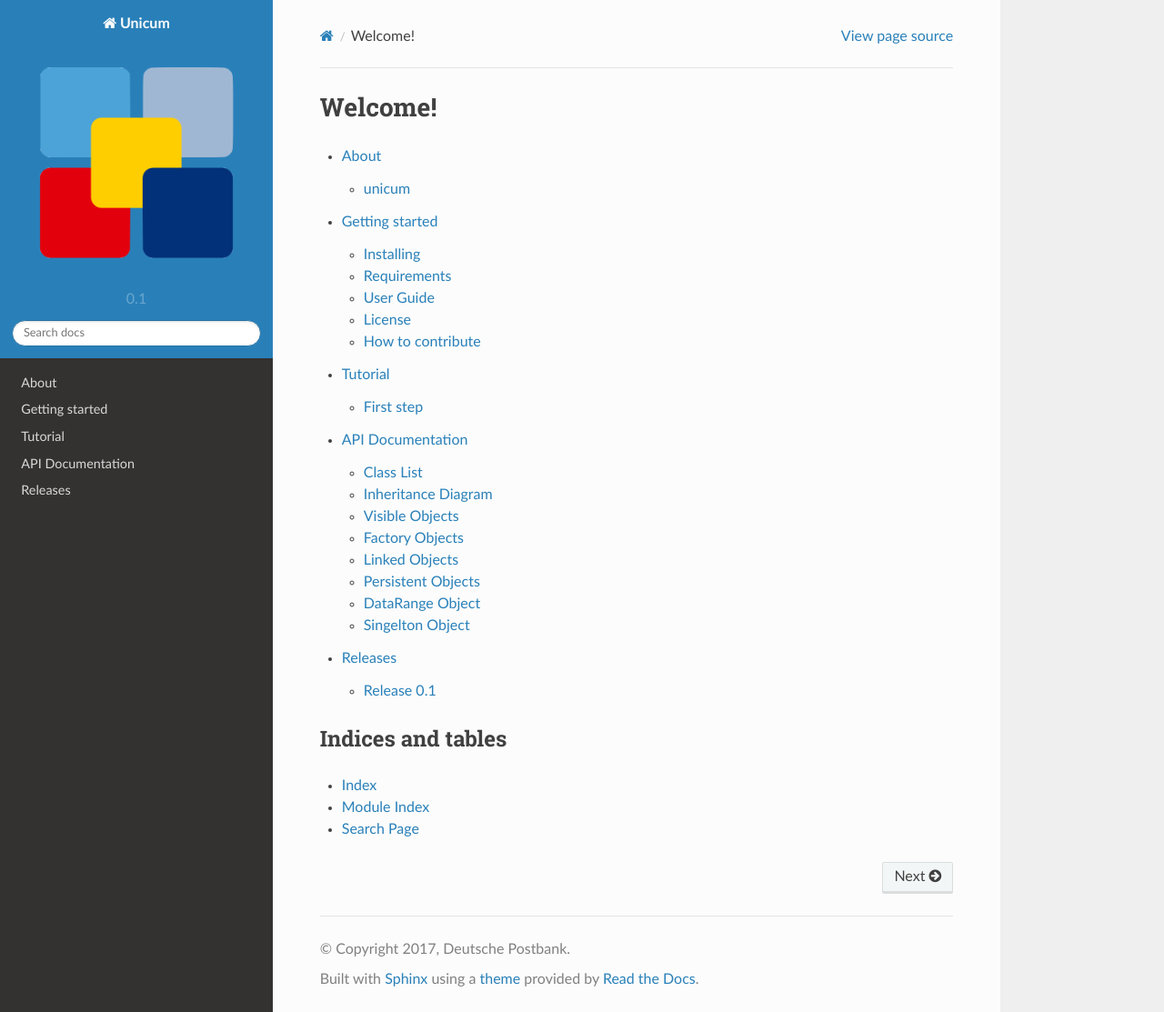
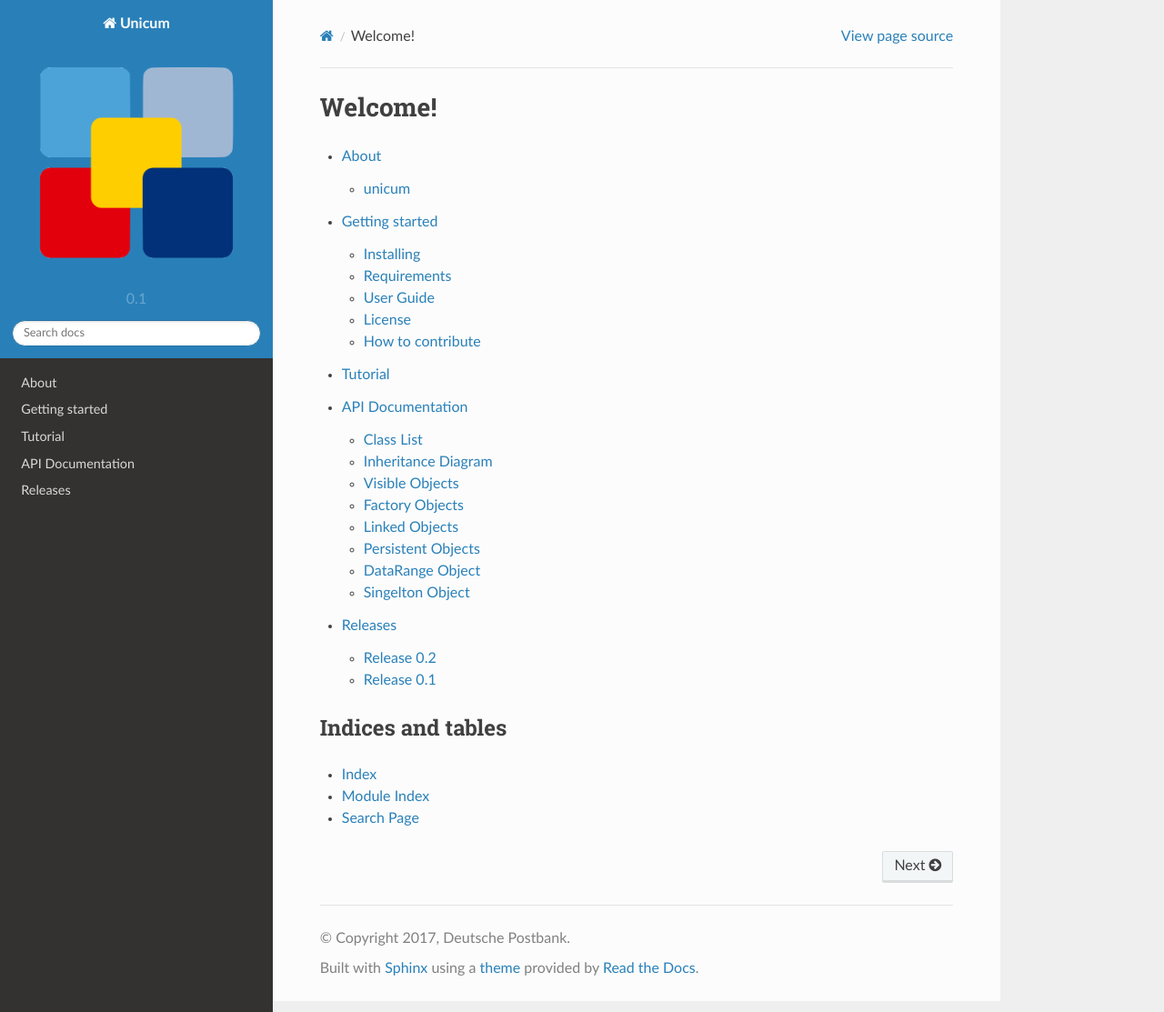
Before and after one commit to fagan2888/unicum, a Sphinx documentation site: the page built from doc/sphinx/index.rst, in a window 1280 px wide and 1113 px high. Shown: the whole window at 91% size. Built offline with Sphinx 7.4.7 and the Read the Docs theme 2.0.0, drawn with Linux system fonts in a browser that asks for light colours.

Commit message:
update setup.py and doc for release0.2

```diff
--- /dev/null
+++ b/doc/sphinx/releases/release_0.20.rst
@@ -0,0 +1,4 @@
+Release 0.2
+===========
+
+Release date was December 31th, 2017
--- a/doc/sphinx/tutorials.rst
+++ b/doc/sphinx/tutorials.rst
@@ -4,9 +4,3 @@
 --------
 
 .. toctree::
-
-
-First step
-==========
-
-setup by
--- a/setup.py
+++ b/setup.py
@@ -20,14 +20,14 @@
 setup(
     name='unicum',
     description='Python library for simple object cache and factory.',
-    version='0.1',
+    version='0.2',
     author='Deutsche Postbank AG [pbrisk]',
     author_email='pbrisk_at_github@icloud.com',
     url='https://github.com/pbrisk/unicum',
     bugtrack_url='https://github.com/pbrisk/unicum/issues',
     license='Apache License 2.0',
     packages=['unicum'],
-    package_data={'unicum': ['xl/workbook.xlsm']},
+    package_data={'unicum': ['xl/workbook.xltm']},
     long_description=codecs.open('README.rst', encoding='utf-8').read(),
     platforms='any',
     classifiers=[
```
